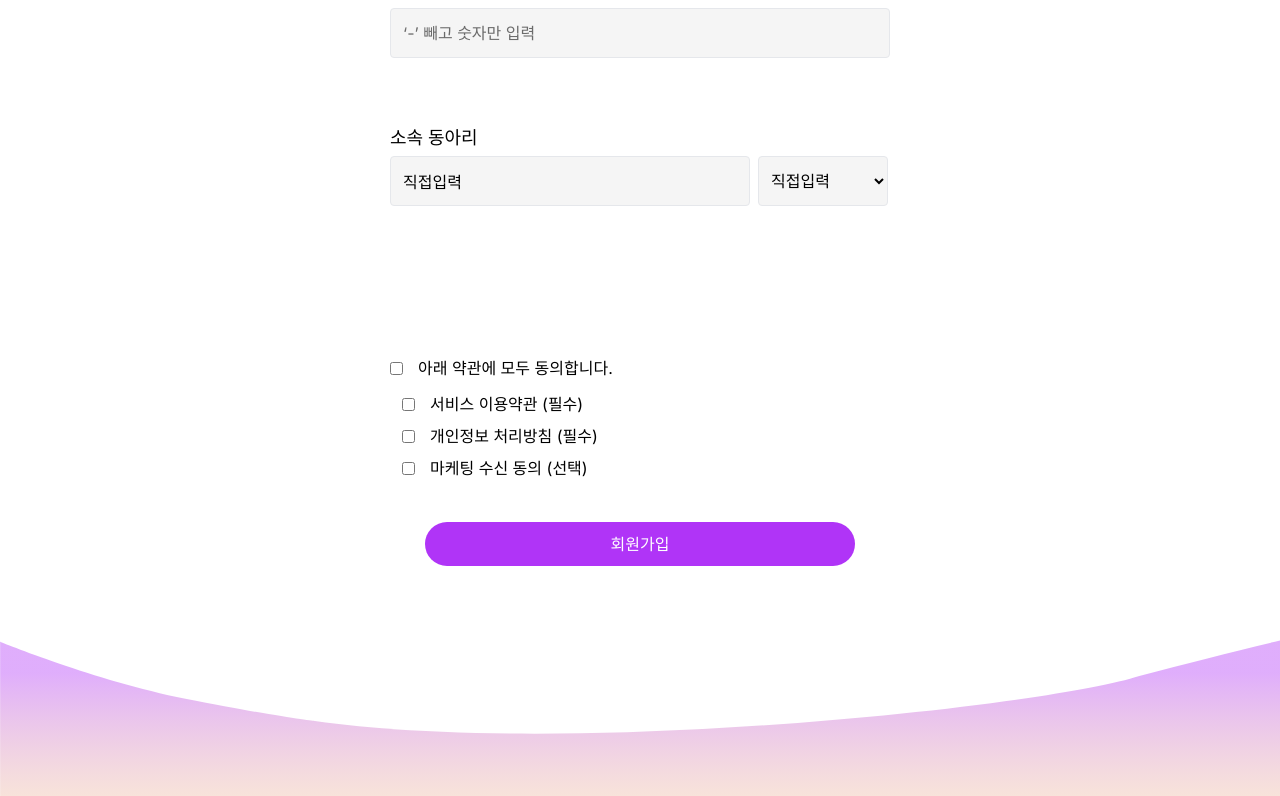
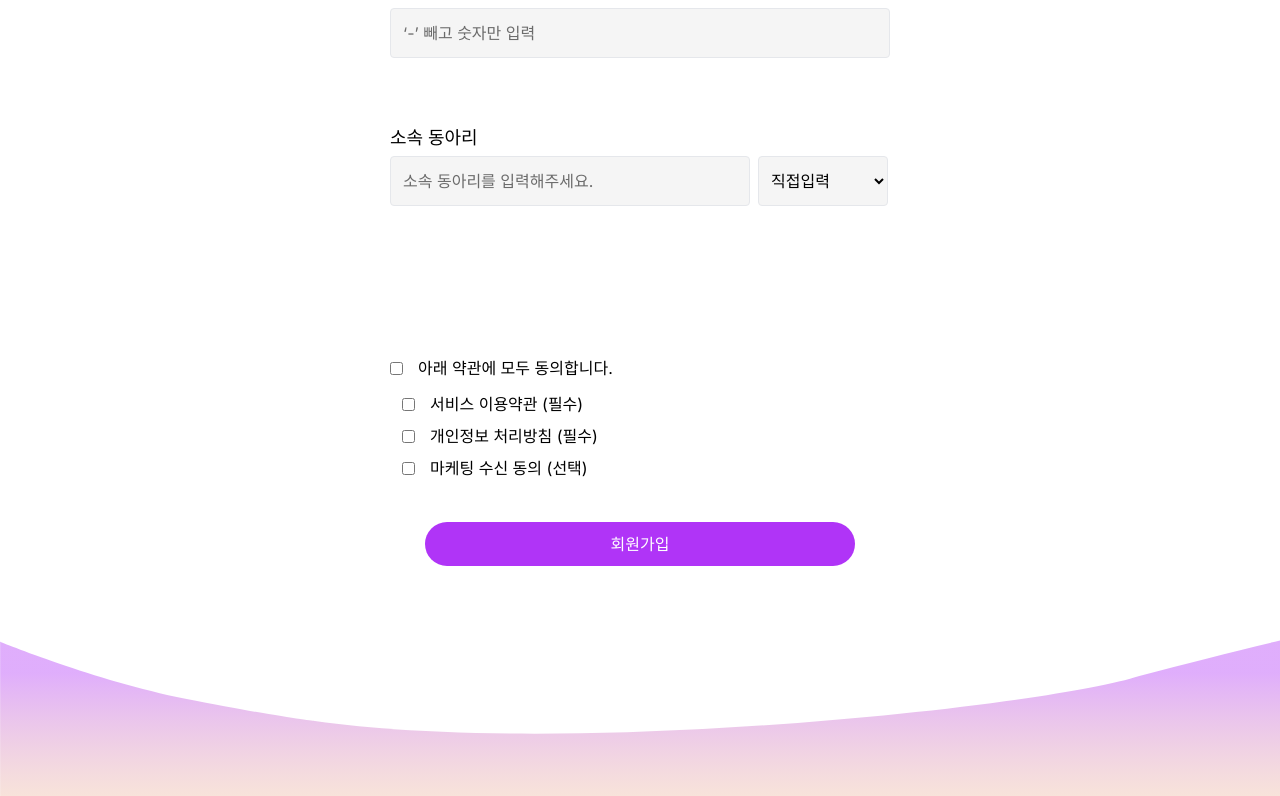
Before and after one commit to IDEA-CAMPUS/IDEA-CAMPUS-Client-Main, a Next.js app: page /regist in a window 1280 px wide. Shown: the part 1050-1846 px from the top of the page. Built offline with nearby package versions, Linux system fonts and the light colour scheme.

Commit message:
FIX: 소속동아리 직접입력오류 수정

```diff
--- a/src/app/(route)/regist/page.tsx
+++ b/src/app/(route)/regist/page.tsx
@@ -372,9 +372,7 @@ export default function Regist() {
           <div className="flex relative w-full items-end">
             <Input
               type="text"
-              value={
-                selectedValue === "직접입력" ? organization : selectedValue
-              }
+              value={selectedValue === "직접입력" ? undefined : selectedValue}
               onChange={(e) => {
                 setOrganization(e.target.value),
                   console.log("organization:", organization);
--- a/src/app/_components/components/inputbox.tsx
+++ b/src/app/_components/components/inputbox.tsx
@@ -14,7 +14,7 @@ export const Input = ({
   label: string;
   className?: string;
   type?: "text" | "password" | "email" | undefined;
-  value: string; // 입력 필드의 값
+  value: string | undefined; // 입력 필드의 값
   onChange: (e: React.ChangeEvent<HTMLInputElement>) => void; // 변경 이벤트 핸들러
   w?: string;
   disabled?: boolean;
```
